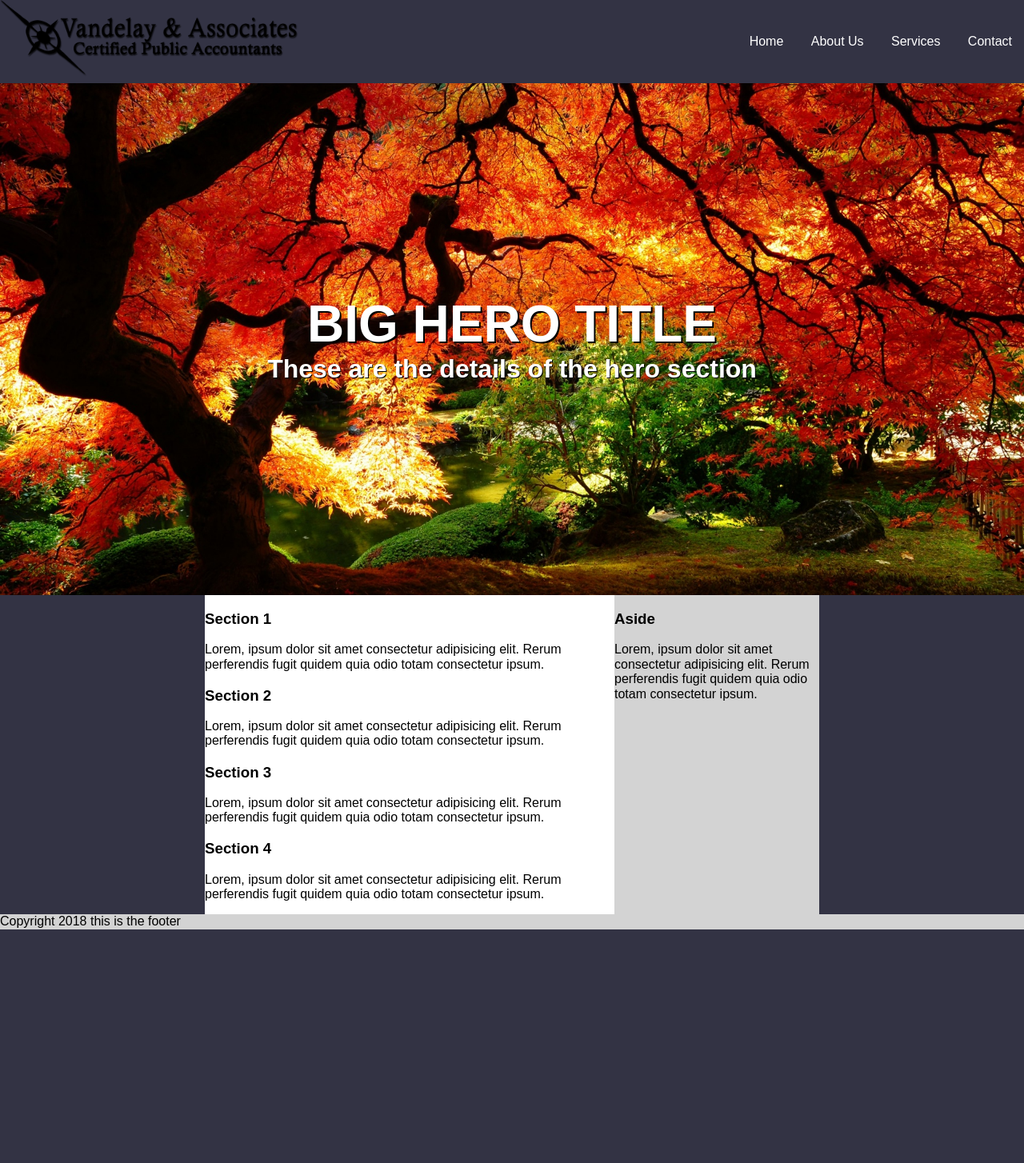
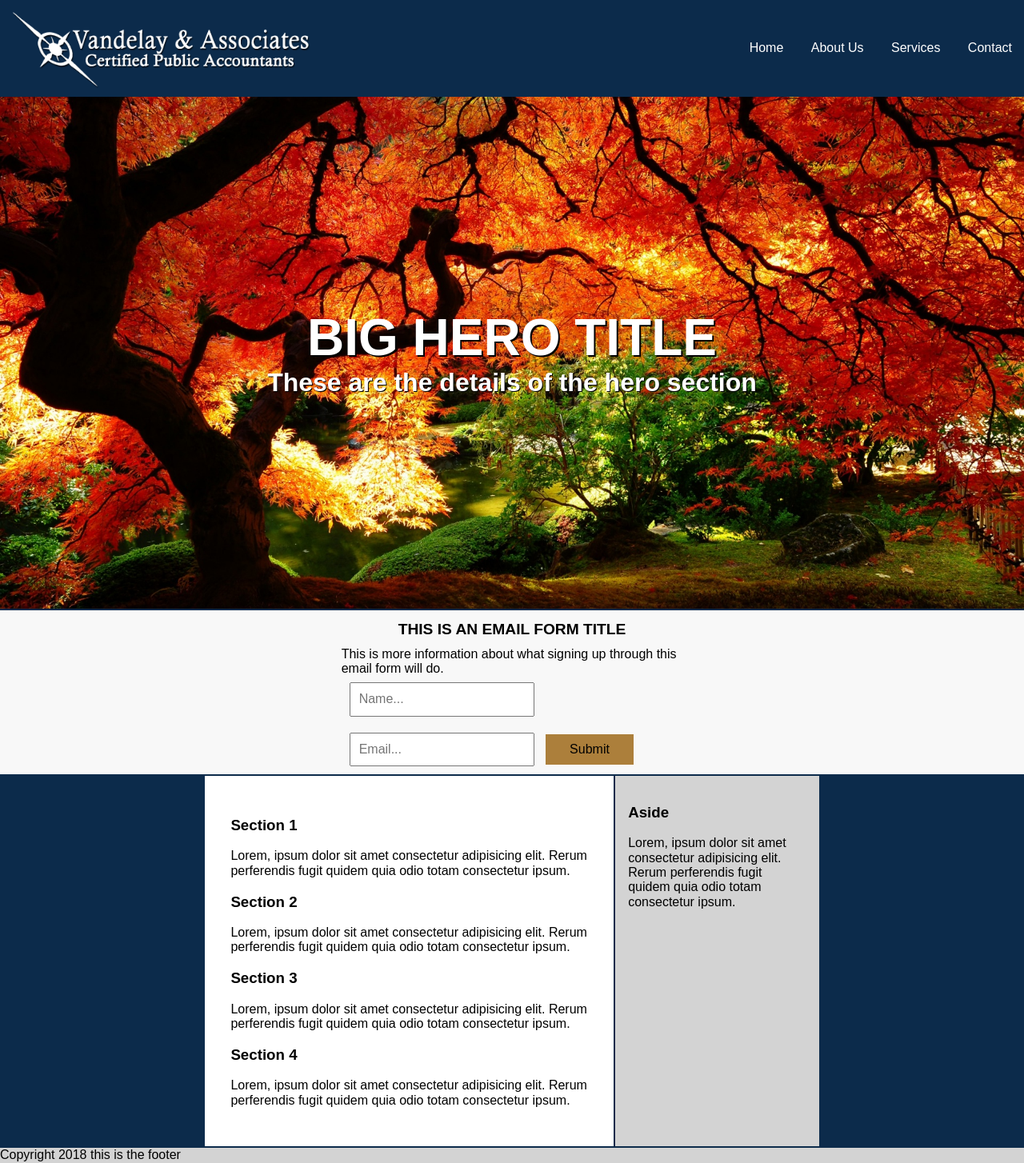
Before and after one commit to nattyman/css-grid, a website: page test1.html in a window 1280 px wide. Shown: the whole page at 80% size. Before the commit the page ends 1162 px from the top, so only its background shows below. Drawn offline with Linux system fonts and the light colour scheme.

Commit message:
Added white logo, email form, new color palette

```diff
--- a/css/test1.css
+++ b/css/test1.css
@@ -1,4 +1,19 @@
 @import url('https://fonts.googleapis.com/css?family=Rubik');
+
+/* Palette URL: http://paletton.com/#uid=23A0u0kt2ev00YD00jR++9Xk+lE */
+/* As hex codes */
+
+.color-primary-0 { color: #0C2B4B }	/* Main Primary color */
+.color-primary-1 { color: #F8F8F8 }
+.color-primary-2 { color: #676767 }
+.color-primary-3 { color: #001934 }
+.color-primary-4 { color: #2C4E70 }
+
+.color-complement-0 { color: #73490B }	/* Main Complement color */
+.color-complement-1 { color: #FFFFFF }
+.color-complement-2 { color: #9E9E9E }
+.color-complement-3 { color: #4F2F00 }
+.color-complement-4 { color: #AC7F3B }
 
 body, html { height: 100%;}
 
@@ -6,13 +21,14 @@ body {
     margin:0;
     font-family: 'Montserrat', sans-serif;
     display: grid;
-    grid-template-rows: 1fr 80% repeat(2, 1fr);
+    grid-template-rows: 1fr 80% repeat(3, 1fr);
     grid-template-columns: repeat(5, 1fr);
-    /* grid-gap: 5px; */
-    background-color: #334;
+    grid-gap: 2px;
+    background-color: #0C2B4B;
     grid-template-areas:
         "header header header header header"
         "hero hero hero hero hero"
+        "pre-main pre-main pre-main pre-main pre-main"
         "left main main aside right"
         "footer footer footer footer footer";
 }
@@ -46,7 +62,7 @@ header #site-name {
 
 #logo>img {
     max-height: 100px;
-    /* padding: 15px 15px 0 15px; */
+    padding: 15px 15px 0 15px;
 }
 
 nav {
@@ -108,14 +124,81 @@ nav a:hover { text-decoration: underline;}
     padding: 0;
 }
 
+/*
+----------------------
+
+WORKING AREA FOR PRE-MAIN
+
+----------------------
+*/
+
+#pre-main {
+    grid-area: pre-main;
+    display: grid;
+    grid-template-rows: 3em 2em 1fr;
+    grid-template-columns: 1fr 1fr 1fr;
+    grid-template-areas:
+    ". title ."
+    ". detail ."
+    ". form .";
+    /* place-content: center / center; */
+    justify-content: center;
+    background-color: #F8F8F8;
+    width: 100%;
+}
+
+#pre-main .form-title {
+    grid-area: title;
+    text-transform: uppercase;
+    font-weight: bold;
+    font-size: 1.2em;
+    place-self: center;
+}
+
+#pre-main .form-detail {
+    grid-area: detail;
+    place-self: center;
+    font-size: 1em;
+
+}
+
+#pre-main form {
+    grid-area: form;
+    /* width: auto; */
+    place-self: center;
+
+}
+
+#pre-main input[type=text] {
+    /* width: 1fr; */
+    padding: 10px;
+    margin: 10px;
+    box-sizing: border-box;
+}
+
+input[type=text]:focus {
+    background-color: rgb(202, 184, 157);
+}
+
+button {
+    background-color: #AC7F3B;
+    border: none;
+    padding: 10px 30px;
+    text-decoration: none;
+    cursor: pointer;
+}
+
 main {
     grid-area: main;
     background-color: white;
+    padding: 2em;
 }
 
 aside {
     grid-area: aside;
     background-color: lightgray;
+    padding: 1em;
+
 }
 
 footer {
--- a/test1.html
+++ b/test1.html
@@ -12,7 +12,7 @@
 <body>
     <header id="header">
         <div id="site-info">
-            <div id="logo"><img src="img/vandelay-logo1.png" alt=""></div>
+            <div id="logo"><img src="img/vandelay-logo-wht.png" alt=""></div>
             <!-- <div id="site-name">This is the header for the firm name and/or logo</div> -->
         </div>
         <nav id="main-nav">
@@ -32,6 +32,15 @@
                 <h2 id="hero-text">These are the details of the hero section</h2>
             </div>
         </div>
+    </section>
+    <section id="pre-main">
+        <div class="form-title">This is an email form title</div>
+        <div class="form-detail">This is more information about what signing up through this email form will do.</div>
+        <form>
+                <input type="text" name="firstname" placeholder="Name...">
+                <input type="text" name="email" placeholder="Email...">
+                <button name="submit">Submit</button>
+        </form>
     </section>
     <main id="main">
         <section id="section1" class="main-content">
```
Also changed, not shown: img/vandelay-logo-wht.png (added).
